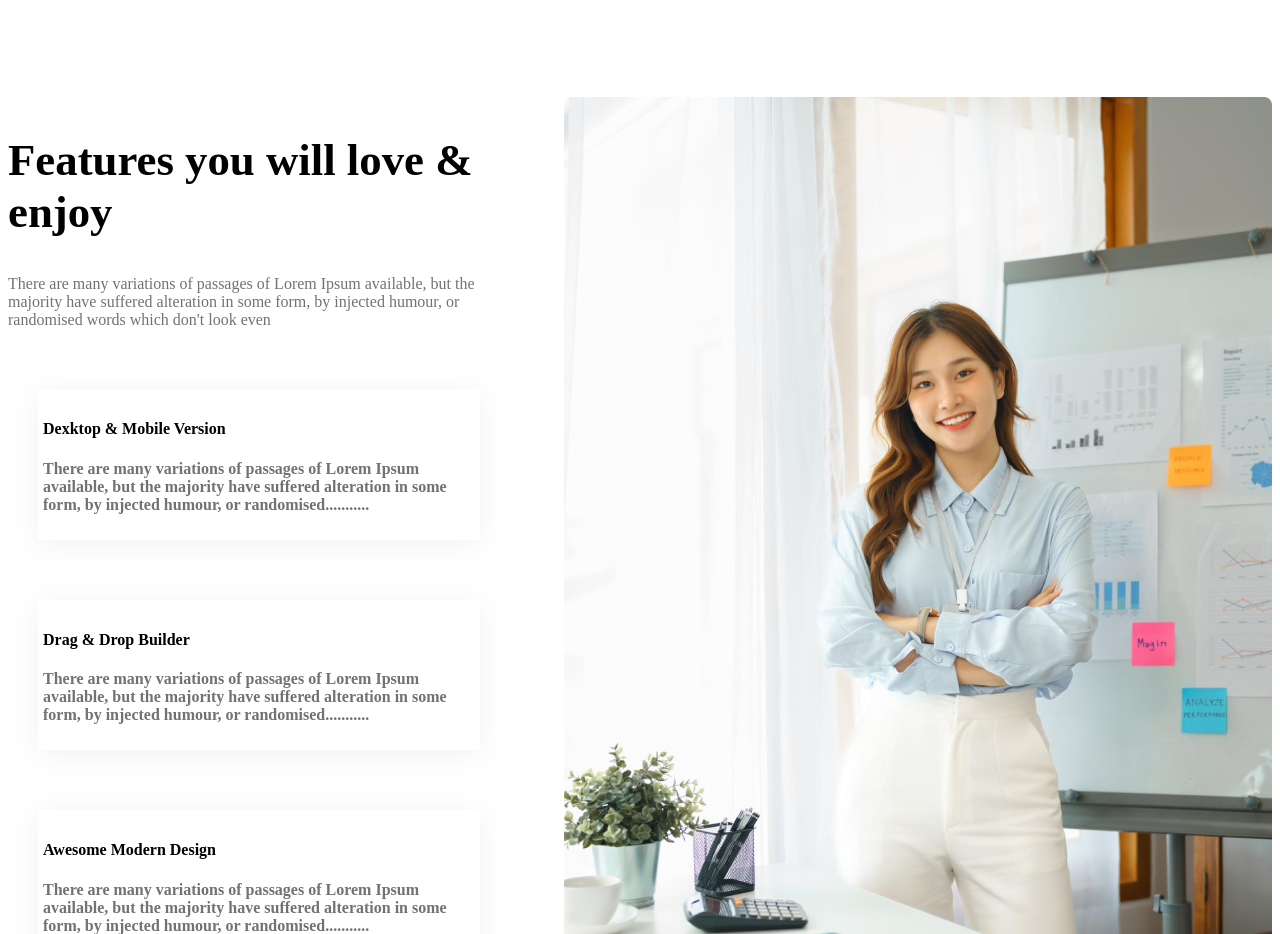
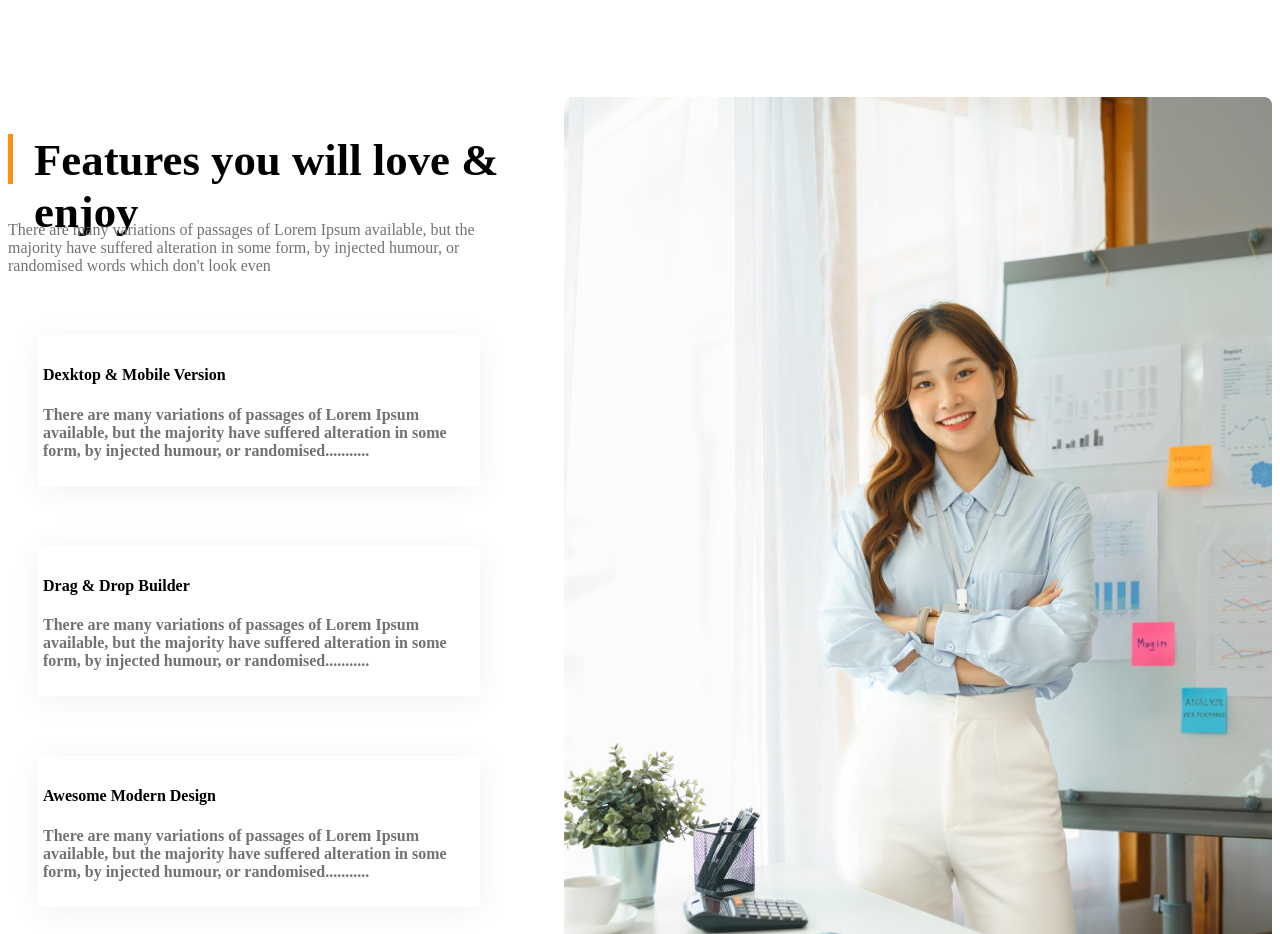
Before and after one commit to rohonghosh35/g3-architects-resources, a plain HTML site: page index.html in a window 1280 px wide. Shown: the part 2100-3034 px from the top of the page. Drawn offline with nearby package versions, Linux system fonts and the light colour scheme.

Commit message:
add border inside the section heading

```diff
--- a/astyle/architect.css
+++ b/astyle/architect.css
@@ -253,7 +253,11 @@
     width:100%;
 
 }
-
+#border{
+    border-left: 5px solid rgba(255, 144, 14, 1.00);
+    height: 50px;
+    padding-left: 21px;
+}
 .confused{
     padding: 46px 42px;
     margin-left: -100px;
--- a/index.html
+++ b/index.html
@@ -57,7 +57,7 @@
        <section class="section-three-container">
           <div class="middle-container">
 
-            <h1>Features you will love & enjoy</h1>
+            <h1 id="border">Features you will love & enjoy</h1>
 
             <p>There are many variations of passages of Lorem Ipsum available, but the majority have suffered alteration in some form, by injected humour, or randomised words which don't look even</p>
             <div class="entire">
```
